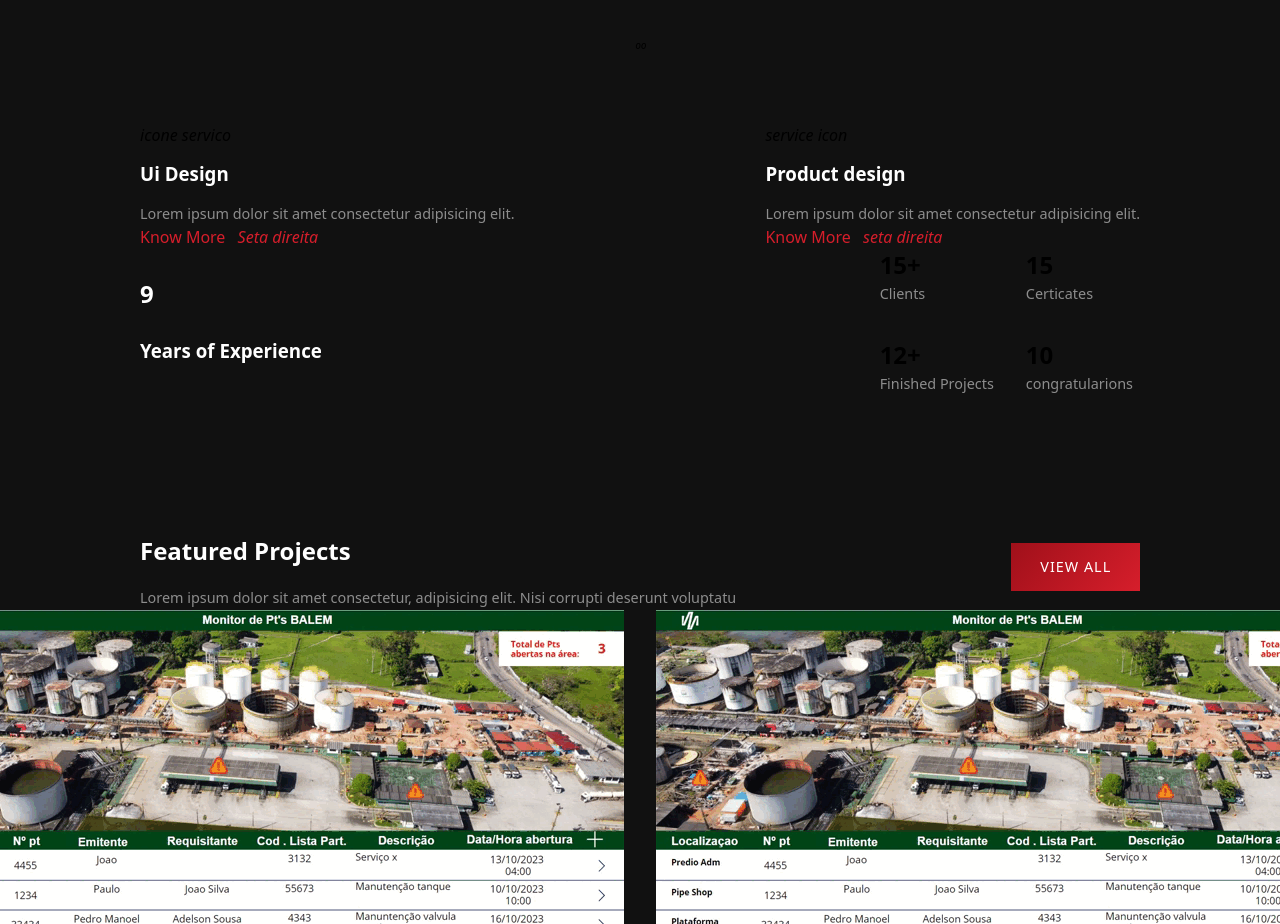
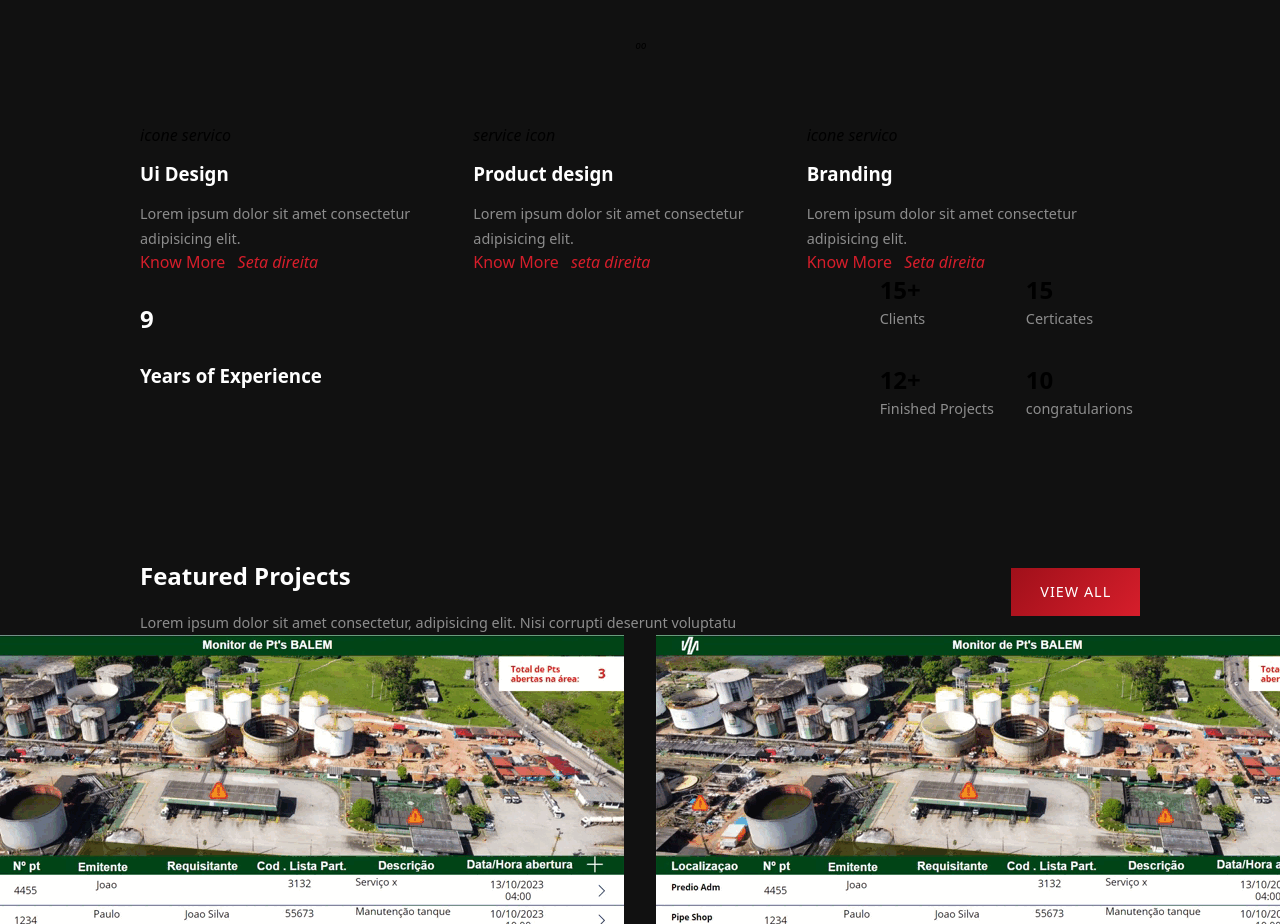
Before and after one commit to mesquitta06/responsive-portfolio, a plain HTML site: page index.html in a window 1280 px wide. Shown: the part 1340-2264 px from the top of the page. Drawn offline with Linux system fonts and the light colour scheme.

Commit message:
alteradando div home para display grid

```diff
--- a/index.html
+++ b/index.html
@@ -87,6 +87,15 @@
                     <a href="" class="link">
                         <span>Know More</span>
                         <i>seta direita</i>
+                    </a>
+                </div>
+                <div class="service">
+                    <i>icone servico</i>
+                    <h3>Branding</h3>
+                    <p>Lorem ipsum dolor sit amet consectetur adipisicing elit.</p>
+                    <a href="" class="link">
+                        <span>Know More</span>
+                        <i>Seta direita</i>
                     </a>
                 </div>
             </div>
```
